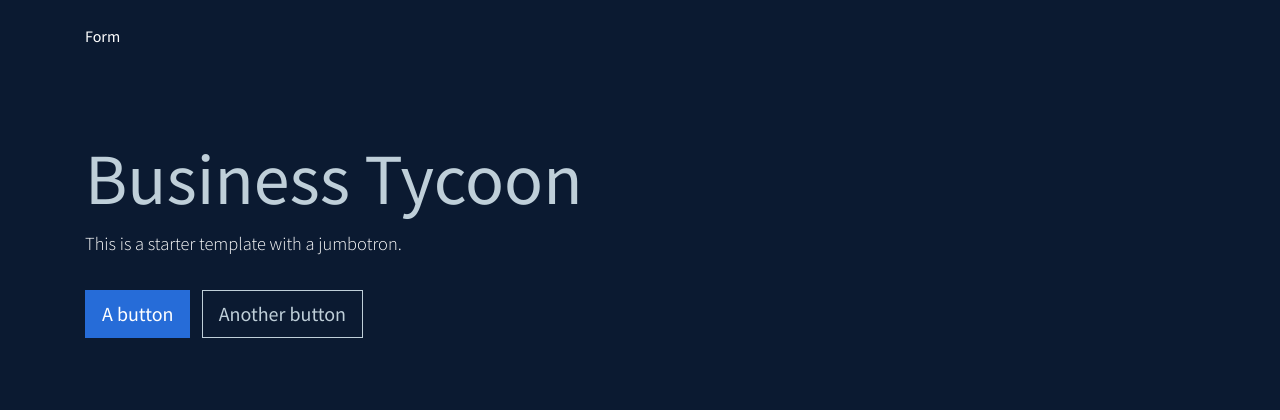
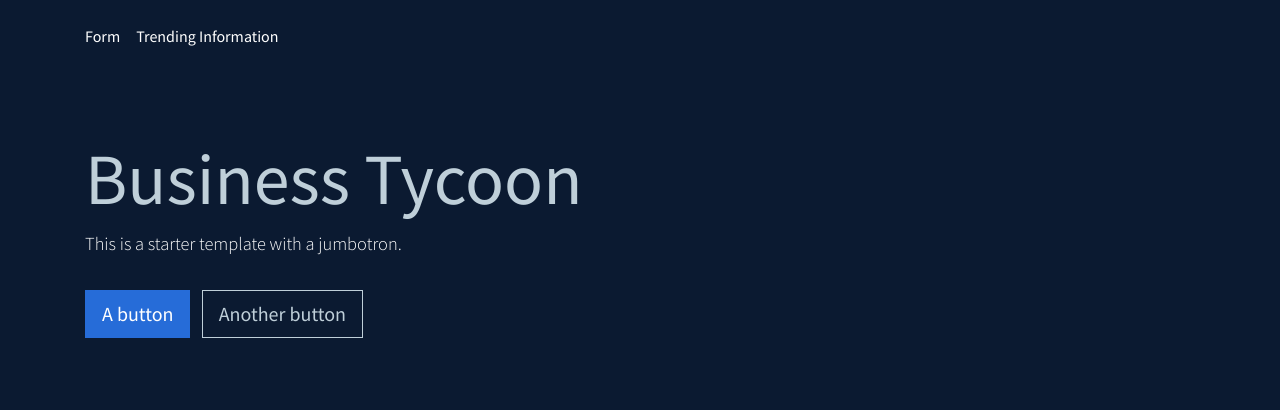
Before and after one commit to abdulelakiri/Varsity-Hacking-Team, a Flask app: page / in a window 1280 px wide. Shown: the top 420 px of the page. Run offline with Flask 2, Linux system fonts and the light colour scheme; some libraries are stand-ins or nearby versions.

Commit message:
added table to navbar

```diff
--- a/webpage/templates/base.html
+++ b/webpage/templates/base.html
@@ -36,6 +36,8 @@
             <!-- link page using url_for to print url location for DBD_request -->
               <a href="{{ url_for('site.form') }}"
               class="pl-md-0 p-3 text-white">Form</a>
+              <a href="{{ url_for('table.form') }}"
+              class="pl-md-0 p-3 text-white">Trending Information</a>
           </div>
         </div>
       </nav>
```
